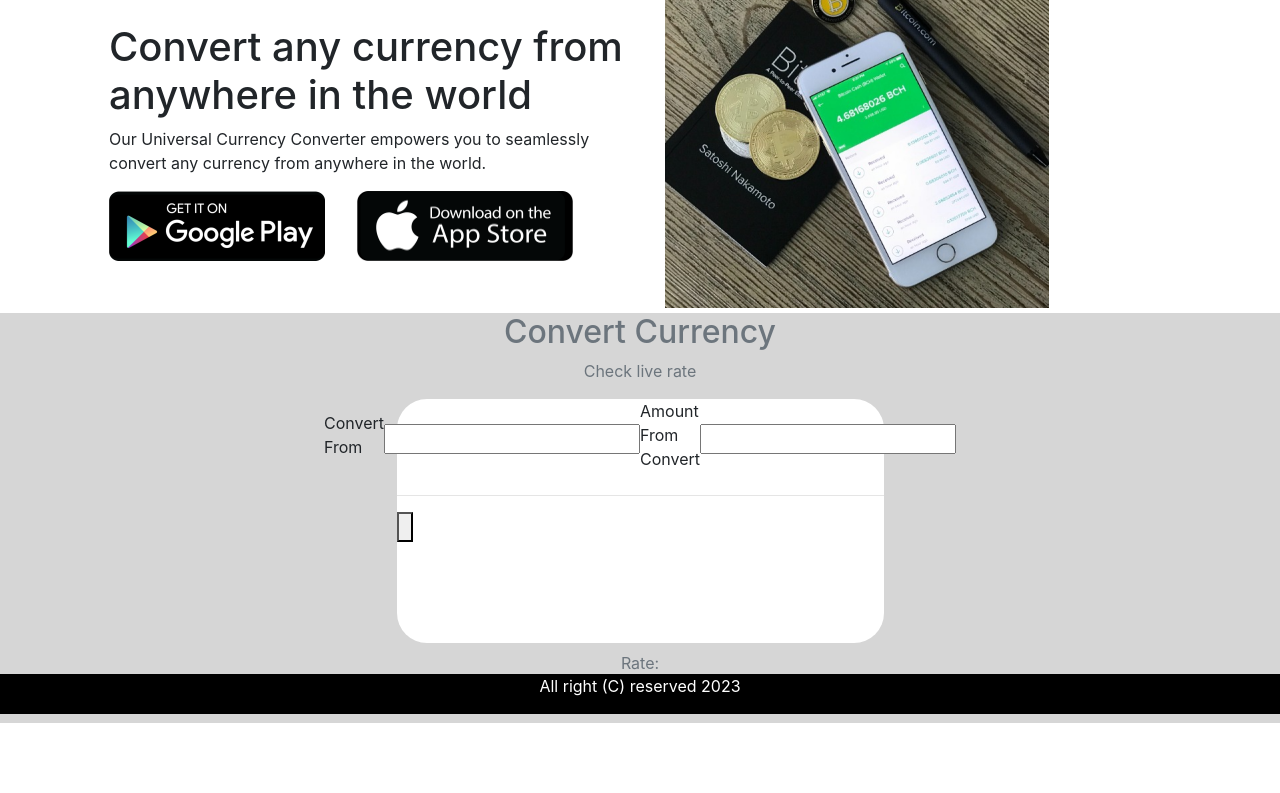
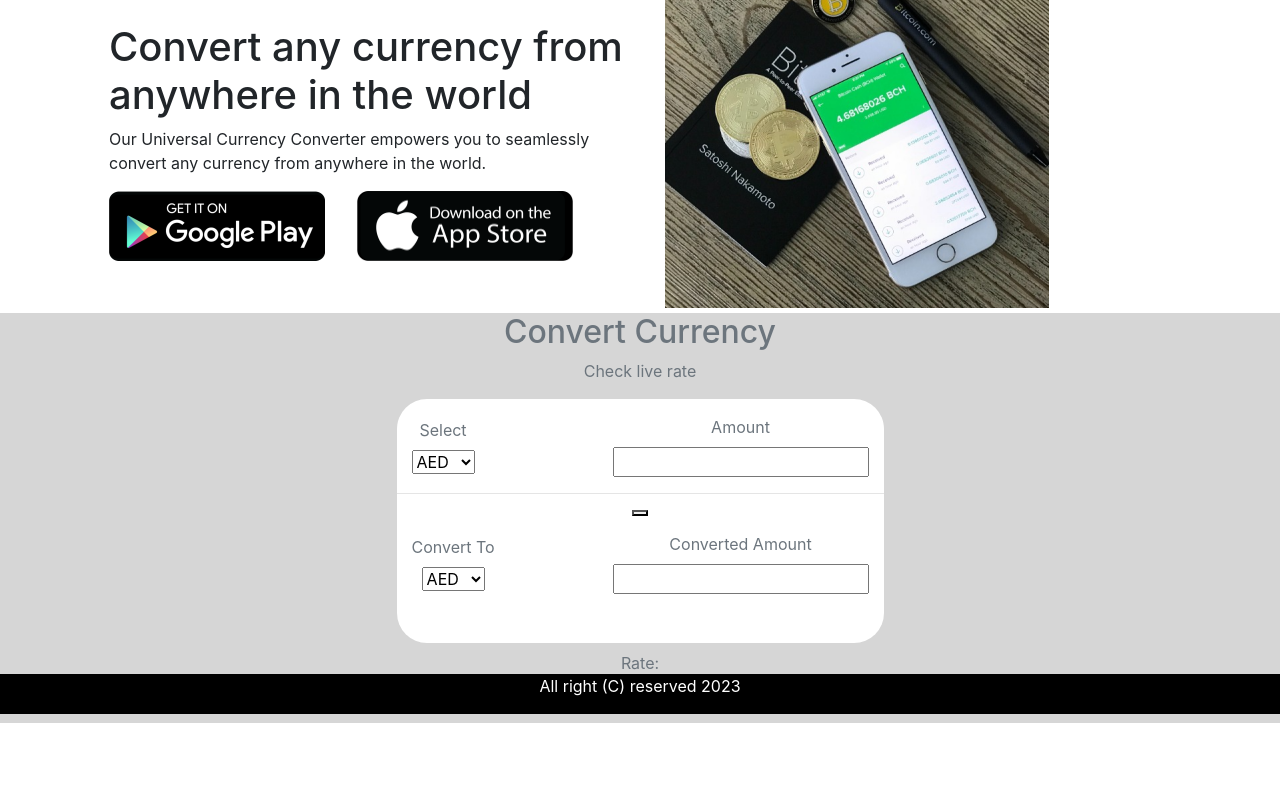
Before and after one commit to wagzyAyo/Currency-converter, a Flask app: page / in a window 1280 px wide. Shown: the part 86-879 px from the top of the page. Run offline with Flask 3, Linux system fonts and the light colour scheme; parts of the project's set-up code (start-up, migrations or seed data) failed here and were passed over.

Commit message:
currency converter ui

```diff
--- /dev/null
+++ b/currency_list.py
@@ -0,0 +1,15 @@
+currency_list = ['AED', 'AFN', 'ALL', 'AMD', 'ANG', 'AOA', 'ARS', 'AUD', 'AWG', 'AZN', 'BAM', 'BBD',
+                 'BDT', 'BGN', 'BHD', 'BIF', 'BMD', 'BND', 'BOB', 'BRL', 'BSD', 'BTC', 'BTN', 'BWP',
+                 'BYN', 'BYR', 'BZD', 'CAD', 'CDF', 'CHF', 'CLF', 'CLP', 'CNY', 'COP', 'CRC', 'CUC',
+                 'CUP', 'CVE', 'CZK', 'DJF', 'DKK', 'DOP', 'DZD', 'EGP', 'ERN', 'ETB', 'EUR', 'FJD',
+                 'FKP', 'GBP', 'GEL', 'GGP', 'GHS', 'GIP', 'GMD', 'GNF', 'GTQ', 'GYD', 'HKD', 'HNL',
+                 'HRK', 'HTG', 'HUF', 'IDR', 'ILS', 'IMP', 'INR', 'IQD', 'IRR', 'ISK', 'JEP', 'JMD',
+                 'JOD', 'JPY', 'KES', 'KGS', 'KHR', 'KMF', 'KPW', 'KRW', 'KWD', 'KYD', 'KZT', 'LAK',
+                 'LBP', 'LKR', 'LRD', 'LSL', 'LTL', 'LVL', 'LYD', 'MAD', 'MDL', 'MGA', 'MKD', 'MMK',
+                 'MNT', 'MOP', 'MRU', 'MUR', 'MVR', 'MWK', 'MXN', 'MYR', 'MZN', 'NAD', 'NGN', 'NIO',
+                 'NOK', 'NPR', 'NZD', 'OMR', 'PAB', 'PEN', 'PGK', 'PHP', 'PKR', 'PLN', 'PYG', 'QAR',
+                 'RON', 'RSD', 'RUB', 'RWF', 'SAR', 'SBD', 'SCR', 'SDG', 'SEK', 'SGD', 'SHP', 'SLE',
+                 'SLL', 'SOS', 'SRD', 'STD', 'SYP', 'SZL', 'THB', 'TJS', 'TMT', 'TND', 'TOP', 'TRY',
+                 'TTD', 'TWD', 'TZS', 'UAH', 'UGX', 'USD', 'UYU', 'UZS', 'VEF', 'VES', 'VND', 'VUV',
+                 'WST', 'XAF', 'XAG', 'XAU', 'XCD', 'XDR', 'XOF', 'XPF', 'YER', 'ZAR', 'ZMK', 'ZMW',
+                 'ZWL']
--- a/main.py
+++ b/main.py
@@ -5,19 +5,21 @@ from decimal import Decimal
 from dotenv import load_dotenv
 from datetime import datetime
 from flask_wtf import FlaskForm
-from wtforms import StringField,FloatField
+from wtforms import StringField,FloatField,SelectField
 from wtforms.validators import DataRequired
+from currency_list import currency_list
 
+#print(currency_list)
 
 app = Flask(__name__)
 load_dotenv()
 app.secret_key = os.getenv('token')
 
 class Form(FlaskForm):
-   convert_from = StringField(validators=[DataRequired()])
-   amount_from_convert = FloatField(validators=[DataRequired()])
-   convert_to = StringField(validators=[DataRequired()])
-   amount_converted = StringField()
+   select= SelectField(validators=[DataRequired()], choices=[(currency_code, currency_code) for currency_code in currency_list])
+   amount = FloatField(validators=[DataRequired()])
+   convert_to = SelectField(validators=[DataRequired()], choices=[(currency_code, currency_code) for currency_code in currency_list])
+   converted_amount = StringField()
 
 
 
@@ -80,16 +82,16 @@ unit_result = unit_per(from_conv, to_conv, amount)
 @app.route('/', methods=['GET', 'POST'])
 def home():
     form = Form()
-    convert_from = form.convert_from.data
-    amount_from = form.amount_from_convert.data
+    convert_from = form.select.data
+    amount_from = form.amount.data
     convert_to = form.convert_to.data
 
     if form.validate_on_submit():
-       form.amount_converted = convert(convert_from, convert_to, amount_from)
+       form.amount = convert(convert_from, convert_to, amount_from)
        unit = unit_per(convert_from, convert_to, amount_from)
     return render_template('index.html', year=year,
                            form=form, convert_from=convert_from, convert_to=convert_to ,
-                           amount_from=amount_from, amount_converted=form.amount_converted)
+                           amount_from=amount_from, amount_converted=form.converted_amount)
 
 @app.route('/about')
 def about():
--- a/templates/base.html
+++ b/templates/base.html
@@ -5,7 +5,7 @@
     <meta name="viewport" content="width=device-width, initial-scale=1.0">
     {% block title %}<title>Currency Converter</title> {% endblock %}
     <link rel="stylesheet" href="../static/styles.css">
-    <link rel="stylesheet" href="https://cdnjs.cloudflare.com/ajax/libs/font-awesome/6.5.1/css/fontawesome.min.css" integrity="sha512-d0olNN35C6VLiulAobxYHZiXJmq+vl+BGIgAxQtD5+kqudro/xNMvv2yIHAciGHpExsIbKX3iLg+0B6d0k4+ZA==" crossorigin="anonymous" referrerpolicy="no-referrer" />
+    <link rel="stylesheet" href="https://cdnjs.cloudflare.com/ajax/libs/font-awesome/6.5.1/css/solid.min.css" integrity="sha512-pZlKGs7nEqF4zoG0egeK167l6yovsuL8ap30d07kA5AJUq+WysFlQ02DLXAmN3n0+H3JVz5ni8SJZnrOaYXWBA==" crossorigin="anonymous" referrerpolicy="no-referrer" />
     <link rel="stylesheet" href="https://cdn.jsdelivr.net/npm/bootstrap@4.1.3/dist/css/bootstrap.min.css" integrity="sha384-MCw98/SFnGE8fJT3GXwEOngsV7Zt27NXFoaoApmYm81iuXoPkFOJwJ8ERdknLPMO" crossorigin="anonymous">
 </head>
 <body>
--- a/templates/index.html
+++ b/templates/index.html
@@ -17,25 +17,46 @@
             <img class='hero' src="../static/images/hero image.png" alt="Hero">
         </div>
     </div>
+
+
     <!------Convert section------>
     <div class=" convert-section cs-bg1">
         <h2 class="text-center text-secondary">Convert Currency</h2>
         <p class="text-center text-secondary">Check live rate</p>
-        <div class="m-auto box">
+        <div class="m-auto box position-relative">
             <form action="" method="post">
                 {{ form.hidden_tag() }}
-                <div class="d-flex align-items-center justify-content-center">
-                {{ form.convert_from.label }} {{ form.convert_from}}
-                {{ form.amount_from_convert.label }}  {{ form.amount_from_convert }}
-            </div>
+                <div class="d-flex align-items-center justify-content-between container ">
+                    <div class="d-flex flex-column align-items-center text-secondary mt-3">
+                    {{ form.select.label }}
+                    {{ form.select}}
+                    </div>
+                    <div class="d-flex flex-column align-items-center text-secondary mt-3">
+                    {{ form.amount.label }}
+                    {{ form.amount }}
+                    </div>
+                </div>
             <div>
             <hr>
-            <button type="submit"><i class="fa-solid fa-arrow-up-arrow-down"></i></button>
+            <button class="m-auto d-flex justify-content-center" type="submit"><i class="fa-solid fa-arrow-up-arrow-down"></i></button>
+            </div>
+            <div class="d-flex align-items-center justify-content-between container">
+                <div class="d-flex flex-column align-items-center text-secondary mt-3">
+                    {{ form.convert_to.label }}
+                    {{ form.convert_to }}
+                </div>
+                <div class="d-flex flex-column align-items-center text-secondary mt-3">
+                    {{ form.converted_amount.label }}
+                    {{ form.converted_amount }}
+                </div>
             </div>
             </form>
         </div>
         <p class="text-center text-secondary mt-2 pb-5">Rate:</p>
     </div>
+
+
+
     <!------about section------->
     <div class="container about-section d-lg-flex align-items-center justify-content-center space">
         <div class="max-w">
@@ -48,6 +69,8 @@
             <img class="about" src="../static/images/unsplash_TamMbr4okv4.png" alt="about">
         </div>
     </div>
+
+
     <!----Privacy policy------->
     <div class="container privacy-section d-lg-flex align-items-center justify-content-center space ">
         <div class="priv-img mr-5">
```
